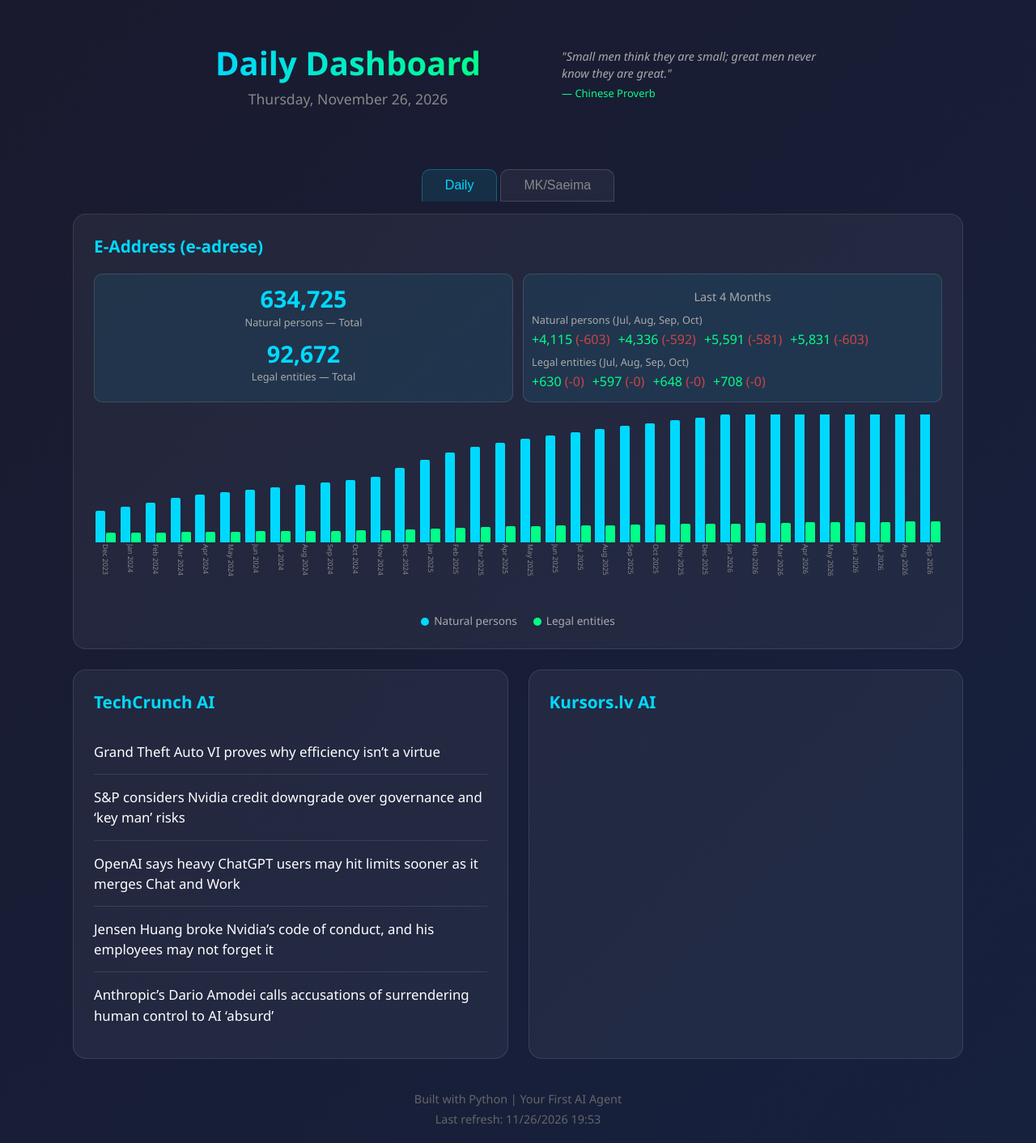
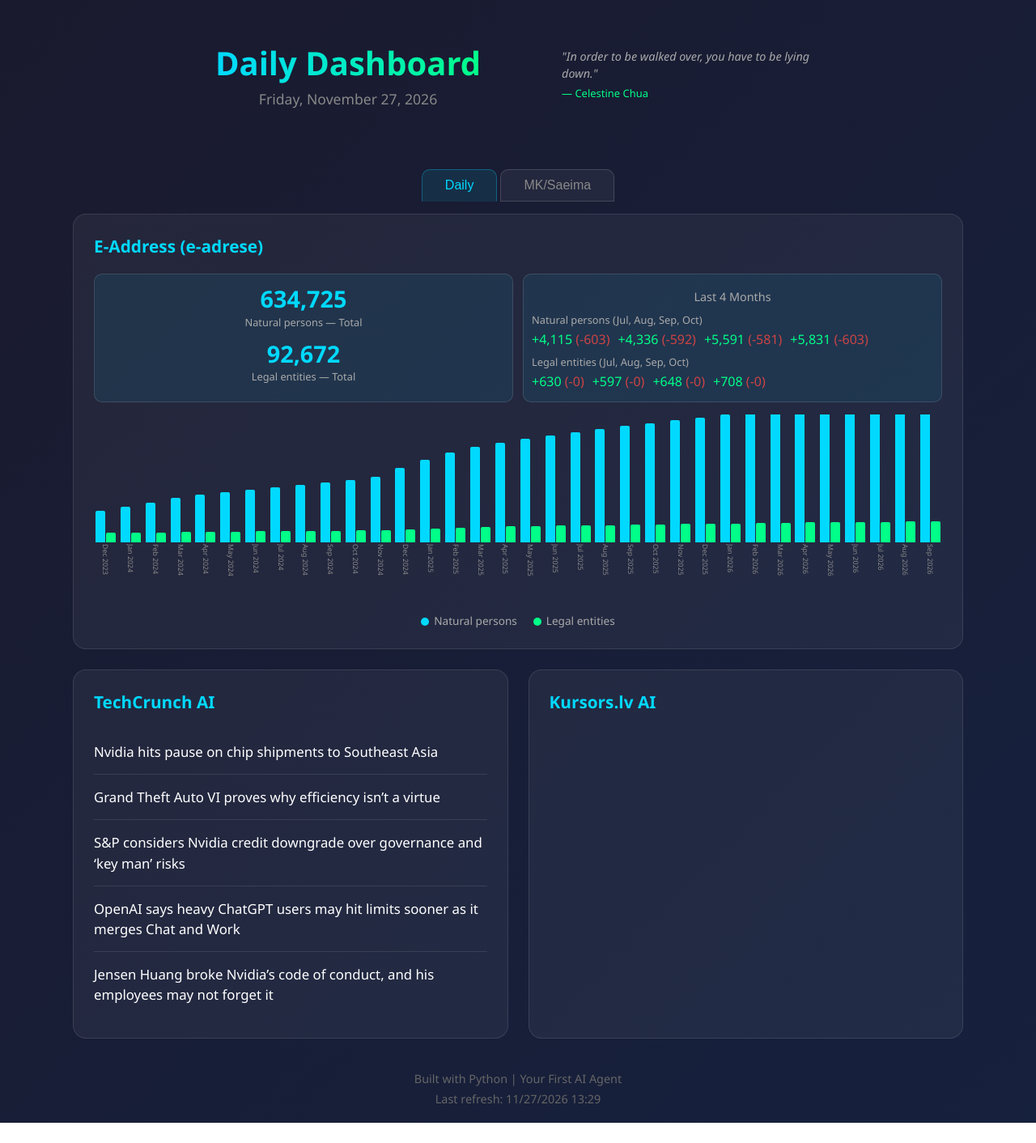
Before and after one commit to gozols-bit/DigiGovDashboard, a plain HTML site: page index.html in a window 1280 px wide. Shown: the whole page at 81% size. After the commit the page ends 1387 px from the top, so only its background shows below. Drawn offline with Linux system fonts and the light colour scheme.

Commit message:
Update 2026-11-27

```diff
--- a/index.html
+++ b/index.html
@@ -512,11 +512,11 @@
         <header>
             <div class="header-left">
                 <h1>Daily Dashboard</h1>
-                <p class="date">Thursday, November 26, 2026</p>
+                <p class="date">Friday, November 27, 2026</p>
             </div>
             <div class="header-quote">
-                "Small men think they are small; great men never know they are great."
-                <div class="quote-author">— Chinese Proverb</div>
+                "In order to be walked over, you have to be lying down."
+                <div class="quote-author">— Celestine Chua</div>
             </div>
         </header>
 
@@ -805,6 +805,9 @@
         <div class="section">
             <h2>TechCrunch AI</h2>
             <div class="news-item">
+                <a href="https://techcrunch.com/2026/11/26/nvidia-hits-pause-on-chip-shipments-to-southeast-asia/" target="_blank">Nvidia hits pause on chip shipments to Southeast Asia</a>
+            </div>
+            <div class="news-item">
                 <a href="https://techcrunch.com/2026/11/26/as-anthropic-ipos-grand-theft-auto-vi-proves-why-efficiency-isnt-a-virtue/" target="_blank">Grand Theft Auto VI proves why efficiency isn’t a virtue</a>
             </div>
             <div class="news-item">
@@ -815,9 +818,6 @@
             </div>
             <div class="news-item">
                 <a href="https://techcrunch.com/2026/11/25/jensen-huang-broke-nvidias-code-of-conduct-and-his-employees-may-not-forget-it/" target="_blank">Jensen Huang broke Nvidia’s code of conduct, and his employees may not forget it</a>
-            </div>
-            <div class="news-item">
-                <a href="https://techcrunch.com/2026/11/25/anthropics-dario-amodei-calls-accusations-of-surrendering-human-control-to-ai-absurd/" target="_blank">Anthropic’s Dario Amodei calls accusations of surrendering human control to AI ‘absurd’</a>
             </div>
         </div>
 
@@ -833,8 +833,8 @@
         <div class="section">
             <h2>MK - VARAM</h2>
             <div class="cabinet-meeting-info">
-                Next sitting: <strong>24.11.2026. 12:00</strong>
-                | <a href="https://tapportals.mk.gov.lv/meetings/cabinet_ministers/533c7812-9743-4e9a-bd9d-5314204054fa" target="_blank">Full agenda</a>
+                Next sitting: <strong>01.12.2026. 12:00</strong>
+                | <a href="https://tapportals.mk.gov.lv/meetings/cabinet_ministers/192fb17f-f9f8-4c7e-b177-eea8a237892b" target="_blank">Full agenda</a>
             </div>
             <div class="cabinet-empty">No items reported by R.Cudars in the next sitting.</div>
         </div>
@@ -848,7 +848,7 @@
 
         <footer>
             <p>Built with Python | Your First AI Agent</p>
-            <p style="margin-top: 6px;">Last refresh: 11/26/2026 19:53</p>
+            <p style="margin-top: 6px;">Last refresh: 11/27/2026 13:29</p>
         </footer>
     </div>
 
@@ -868,4 +868,4 @@
     </script>
 </body>
 </html>
-<!-- Updated: Thu Nov 26 19:53:11 UTC 2026 -->
+<!-- Updated: Fri Nov 27 13:29:42 UTC 2026 -->
```
